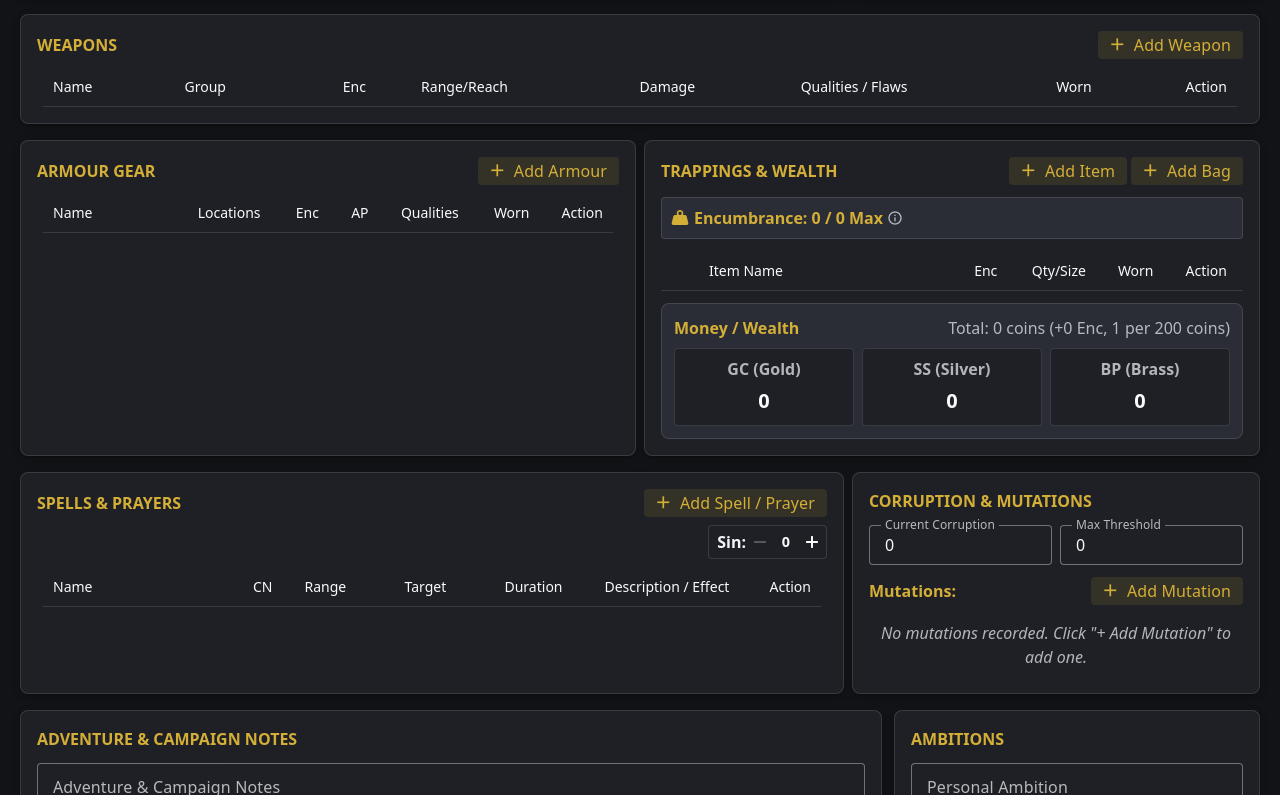
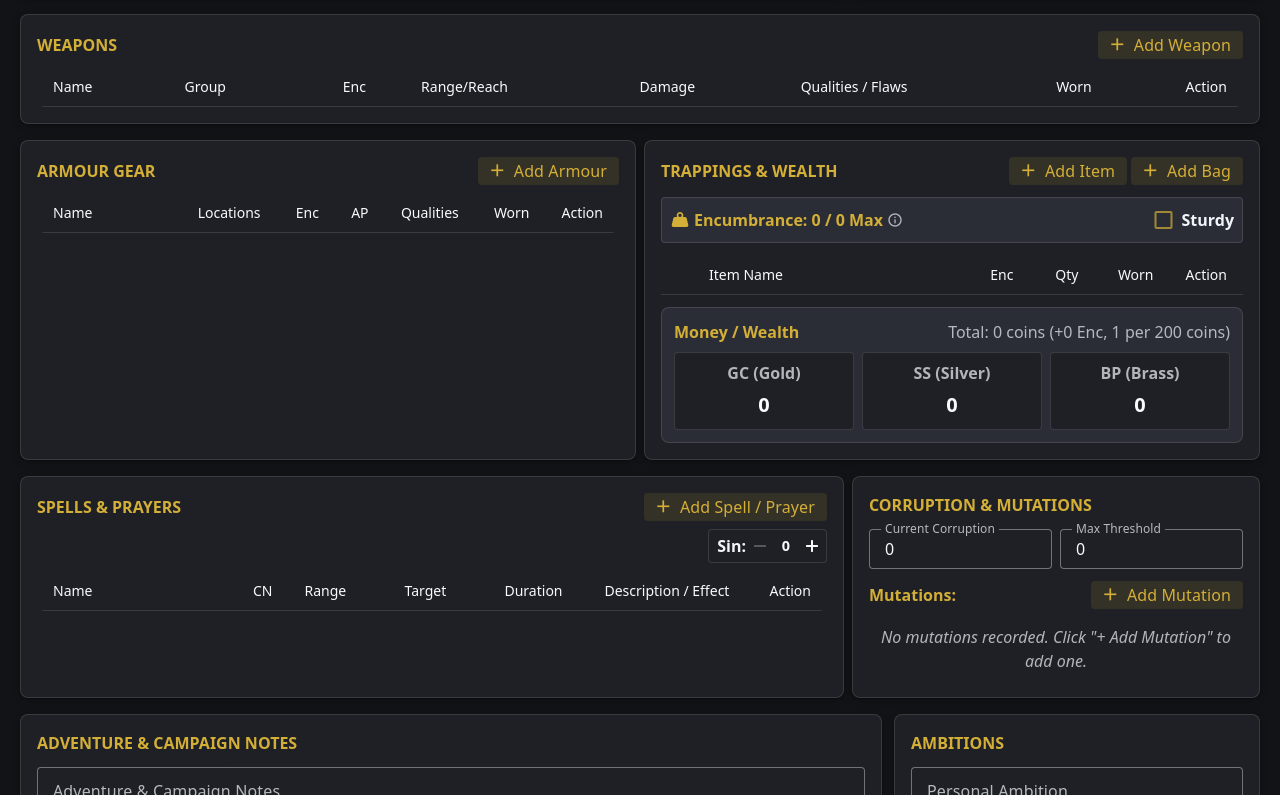
Before and after one commit to killi1812/wfrp5e-character_sheet, a Vue app in the folder src/frontend/: page / in a window 1280 px wide. Shown: the part 1881-2676 px from the top of the page. Built offline with nearby package versions, Linux system fonts and the light colour scheme.

Commit message:
Minor fixes

```diff
--- a/src/frontend/src/components/sheet/containers/SheetArmourTrappingsBlock.vue
+++ b/src/frontend/src/components/sheet/containers/SheetArmourTrappingsBlock.vue
@@ -13,6 +13,7 @@ const props = defineProps<{
   wealth: { gc: number; ss: number; bp: number }
   computedTotalEnc: number
   computedMaxEnc: number
+  sturdy?: boolean
   encBreakdown?: {
     weapons: number
     armour: number
@@ -28,6 +29,7 @@ const emit = defineEmits<{
   (e: 'addTrapping'): void
   (e: 'addBag'): void
   (e: 'removeTrapping', index: number): void
+  (e: 'update:sturdy', value: boolean): void
 }>()
 
 // Track open/collapsed state of bags (default to true/open)
@@ -128,7 +130,7 @@ const coinsEnc = computed(() => Math.floor(totalCoins.value / 200))
           <AddBtn label="Add Bag" @click="emit('addBag')" />
         </template>
 
-        <!-- Encumbrance Summary with Hover Breakdown -->
+        <!-- Encumbrance Summary with Hover Breakdown & Sturdy Checkbox -->
         <div
           class="d-flex justify-space-between align-center text-caption font-weight-bold mb-3 text-primary pa-2 bg-surface-variant rounded border">
           <v-tooltip location="top" :open-on-focus="false">
@@ -147,8 +149,27 @@ const coinsEnc = computed(() => Math.floor(totalCoins.value / 200))
               <div>Coins: {{ coinsEnc }} Enc ({{ totalCoins }} coins)</div>
               <div class="font-weight-bold border-t mt-1 pt-1">
                 Total: {{ computedTotalEnc }} / {{ computedMaxEnc }} Enc
+                <span v-if="sturdy" class="text-secondary ml-1">(Sturdy: SB×2 + TB)</span>
+                <span v-else class="text-medium-emphasis ml-1">(SB + TB)</span>
               </div>
             </div>
+          </v-tooltip>
+
+          <!-- Sturdy Talent Checkbox -->
+          <v-tooltip text="Sturdy Talent: Max Encumbrance = (SB × 2) + TB" location="top" :open-on-focus="false">
+            <template #activator="{ props: tProps }">
+              <label v-bind="tProps" class="d-flex align-center cursor-pointer user-select-none">
+                <v-checkbox-btn
+                  :model-value="sturdy"
+                  density="compact"
+                  hide-details
+                  color="primary"
+                  class="mr-1"
+                  @update:model-value="emit('update:sturdy', Boolean($event))"
+                />
+                <span class="text-caption font-weight-bold text-high-emphasis">Sturdy</span>
+              </label>
+            </template>
           </v-tooltip>
         </div>
 
@@ -160,7 +181,7 @@ const coinsEnc = computed(() => Math.floor(totalCoins.value / 200))
                 <th style="width: 28px;"></th>
                 <th>Item Name</th>
                 <th class="text-center" style="width: 60px;">Enc</th>
-                <th class="text-center" style="width: 70px;">Qty/Size</th>
+                <th class="text-center" style="width: 70px;">Qty</th>
                 <th class="text-center" style="width: 45px;">Worn</th>
                 <th class="text-right" style="width: 70px;">Action</th>
               </tr>
--- a/src/frontend/src/composables/useEncumbrance.ts
+++ b/src/frontend/src/composables/useEncumbrance.ts
@@ -17,7 +17,11 @@ export function useEncumbrance(
   getCharBonus: (code: string) => number,
   getCharCurrent: (code: string) => number
 ) {
-  const computedMaxEnc = computed(() => getCharBonus('S') + getCharBonus('T'))
+  const computedMaxEnc = computed(() => {
+    const sb = getCharBonus('S')
+    const tb = getCharBonus('T')
+    return (character.value.sturdy ? sb * 2 : sb) + tb
+  })
 
   const encBreakdown = computed<EncumbranceBreakdown>(() => {
     let weapons = 0
--- a/src/frontend/src/constants/placeholders.ts
+++ b/src/frontend/src/constants/placeholders.ts
@@ -140,6 +140,7 @@ export interface CharacterModel {
   mount?: MountData
   spellsHidden: boolean
   mountHidden: boolean
+  sturdy?: boolean
   importantCharacteristics: string[]
   notes: string
 }
@@ -250,6 +251,7 @@ export const DEFAULT_CHARACTER: CharacterModel = {
   },
   spellsHidden: false,
   mountHidden: true,
+  sturdy: false,
   importantCharacteristics: [],
 
   notes: '',
@@ -464,6 +466,7 @@ export const MOCK_CHARACTER: CharacterModel = {
   },
   spellsHidden: false,
   mountHidden: true,
+  sturdy: false,
   importantCharacteristics: ['WP', 'Int'],
 
   notes: 'Trained at the Colleges of Magic in Altdorf under Master Thaddeus. Seeking rare alchemical reagents in the Reikland to advance to Master Wizard.',
--- a/src/frontend/src/services/characterApi.ts
+++ b/src/frontend/src/services/characterApi.ts
@@ -493,6 +493,7 @@ class CharacterApiService {
       mount,
       spellsHidden: Boolean(backendData.spellsHidden),
       mountHidden: backendData.mountHidden !== undefined ? Boolean(backendData.mountHidden) : true,
+      sturdy: Boolean(backendData.sturdy),
       importantCharacteristics: Array.isArray(backendData.importantCharacteristics) ? backendData.importantCharacteristics : [],
     }
 
@@ -709,6 +710,7 @@ class CharacterApiService {
       })),
       spellsHidden: Boolean(character.spellsHidden),
       mountHidden: Boolean(character.mountHidden),
+      sturdy: Boolean(character.sturdy),
       mount: character.mount ? {
         name: character.mount.name || '',
         characteristics: Object.fromEntries(
--- a/src/frontend/src/views/CharacterSheetPage.vue
+++ b/src/frontend/src/views/CharacterSheetPage.vue
@@ -403,6 +403,7 @@ defineExpose({
       @remove-weapon="removeWeapon" />
     <SheetArmourTrappingsBlock :armour="character.armour" :trappings="character.trappings" :wealth="character.wealth"
       :computed-total-enc="computedTotalEnc" :computed-max-enc="computedMaxEnc" :enc-breakdown="encBreakdown"
+      :sturdy="character.sturdy" @update:sturdy="character.sturdy = $event"
       @add-armour="addArmour" @remove-armour="removeArmour" @add-trapping="addTrapping" @add-bag="addBag"
       @remove-trapping="removeTrapping" />
     <SheetSpellsMutationsBlock :character="character" @add-spell="addSpell" @remove-spell="removeSpell"
```
Also changed, not shown: 2 other files (tests, documents, lock files or other folders).
